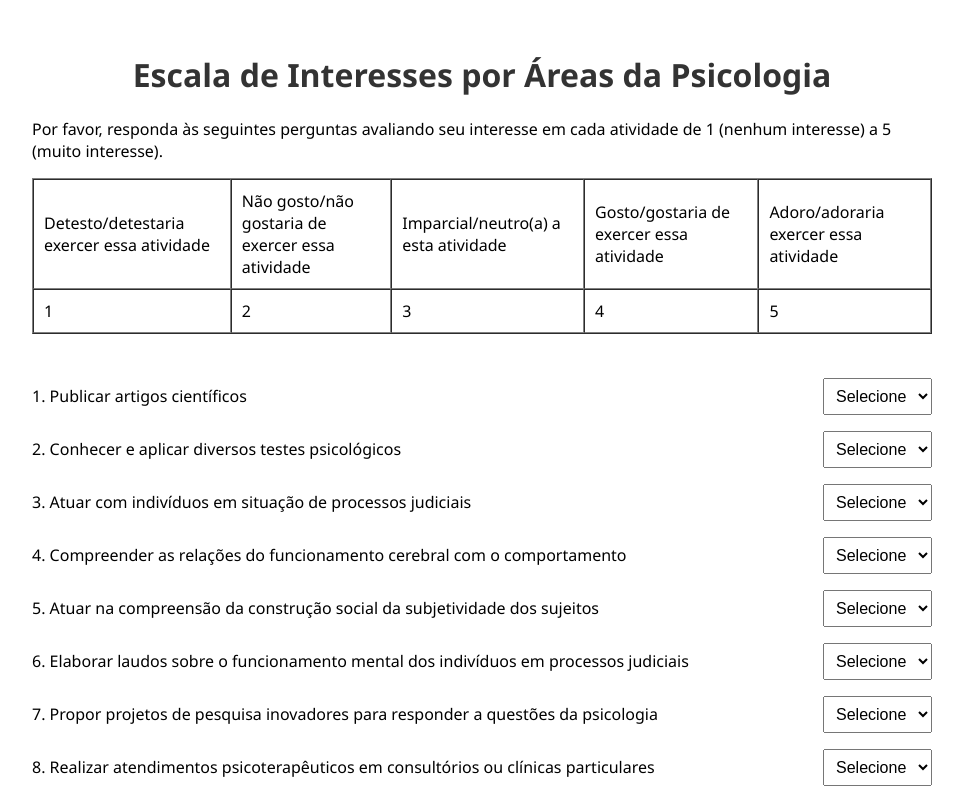
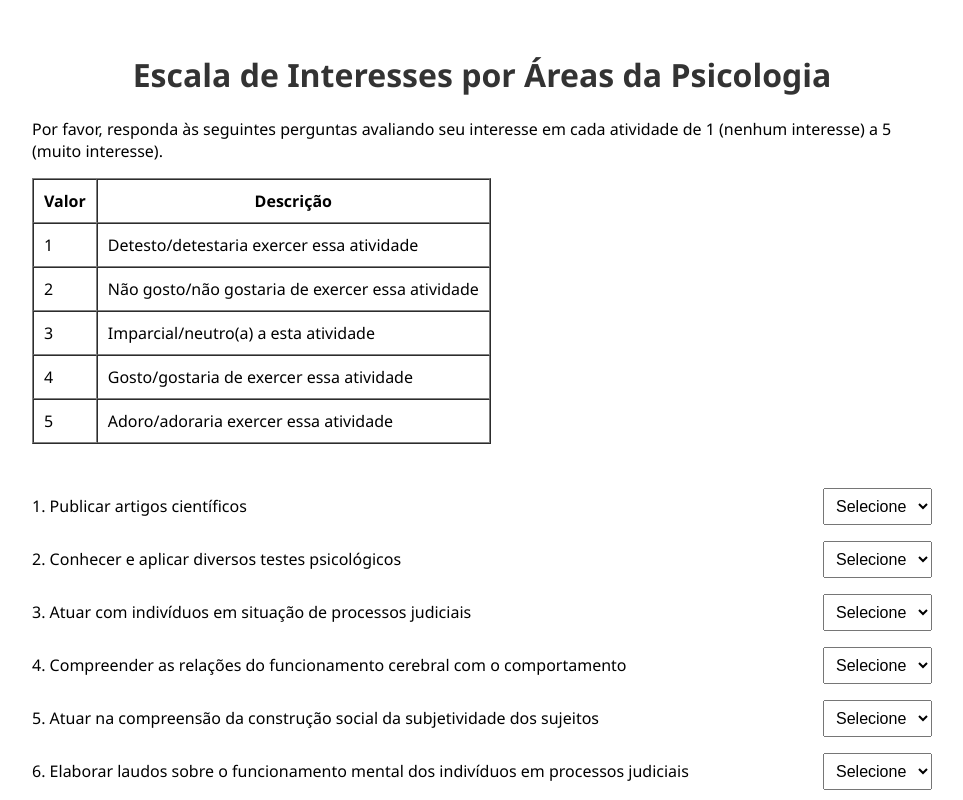
Before and after one commit to danilobritto/testepsi, a React (Create React App) app: page / in a window 1280 px wide. Shown: the top 800 px of the page, without its empty margins (158-1121 px from the left). Built offline with nearby package versions, Linux system fonts and the light colour scheme.

Commit message:
Atualizar tabela para melhorar no celular

```diff
--- a/src/App.jsx
+++ b/src/App.jsx
@@ -38,24 +38,33 @@ function App() {
     <div className="container">
       <h1>Escala de Interesses por Áreas da Psicologia</h1>
       <p>Por favor, responda às seguintes perguntas avaliando seu interesse em cada atividade de 1 (nenhum interesse) a 5 (muito interesse).</p>
-
       <table border="1" cellpadding="10" cellspacing="0">
-        <thead >
+        <thead>
           <tr>
-            <td>Detesto/detestaria exercer essa atividade</td>
-            <td>Não gosto/não gostaria de exercer essa atividade</td>
-            <td>Imparcial/neutro(a) a esta atividade</td>
-            <td>Gosto/gostaria de exercer essa atividade</td>
-            <td>Adoro/adoraria exercer essa atividade</td>
+            <th>Valor</th>
+            <th>Descrição</th>
           </tr>
         </thead>
         <tbody>
           <tr>
             <td>1</td>
+            <td>Detesto/detestaria exercer essa atividade</td>
+          </tr>
+          <tr>
             <td>2</td>
+            <td>Não gosto/não gostaria de exercer essa atividade</td>
+          </tr>
+          <tr>
             <td>3</td>
+            <td>Imparcial/neutro(a) a esta atividade</td>
+          </tr>
+          <tr>
             <td>4</td>
+            <td>Gosto/gostaria de exercer essa atividade</td>
+          </tr>
+          <tr>
             <td>5</td>
+            <td>Adoro/adoraria exercer essa atividade</td>
           </tr>
         </tbody>
       </table>
```
